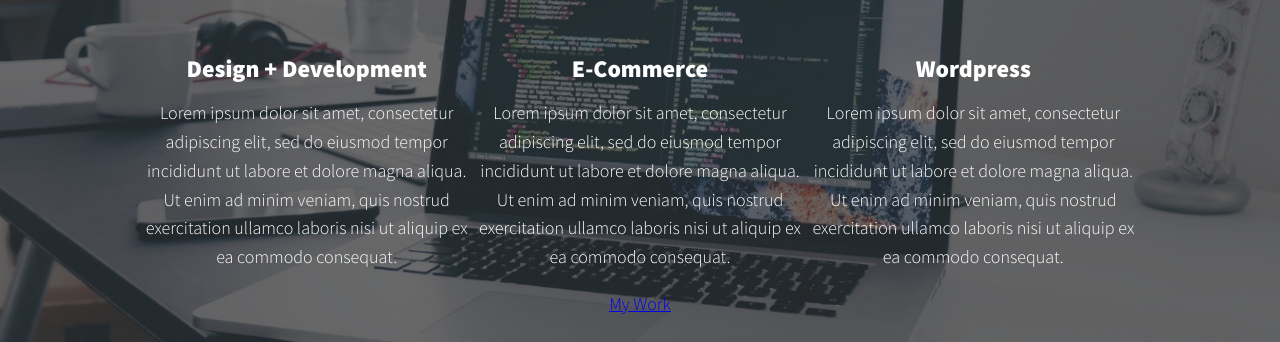
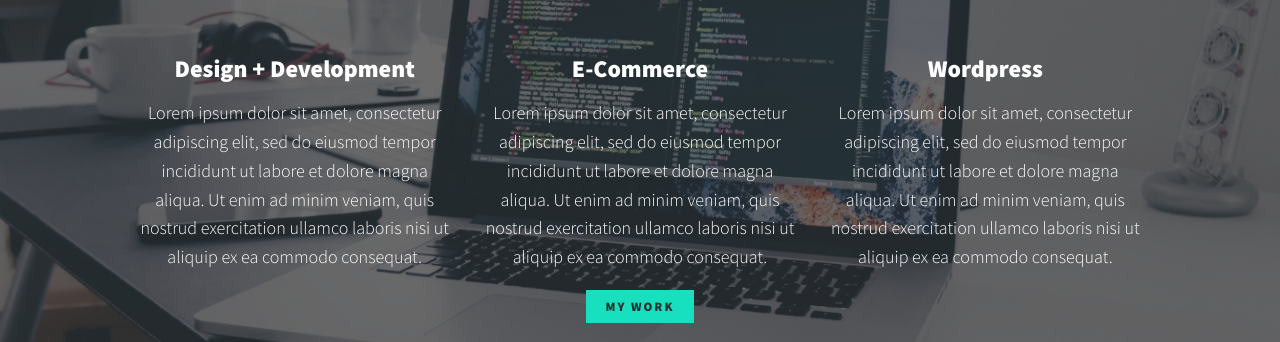
Before and after one commit to rudy35hernandez/Portfolio, a plain HTML site: page index.html in a window 1280 px wide. Shown: the part 629-971 px from the top of the page. Drawn offline with nearby package versions, Linux system fonts and the light colour scheme.

Commit message:
added some styling to button

```diff
--- a/css/style.css
+++ b/css/style.css
@@ -57,6 +57,31 @@
 
 strong { font-weight: var(--fw-bold) }
 
+:focus {
+    outline: 3px solid var(--clr-accent);
+    outline-offset: 3px;
+}
+
+/* buttons */
+
+.btn {
+    display: inline-block;
+    padding: .5em 1.5em;
+    background: var(--clr-accent);
+    color: var(--clr-dark);
+    text-decoration: none;
+    cursor: pointer;
+    font-size: .8rem;
+    text-transform: uppercase;
+    letter-spacing: 2px;
+    font-weight: var(--fw-bold);
+    transition: transform 200ms ease-in-out;
+}
+
+.btn:hover{
+    transform: scale(1.1)
+}
+
 /* Typography */
 
 h1,
@@ -111,8 +136,8 @@
     box-shadow: var(--bs);
 }
 
-.section__subtitle--intro{
-    display: inline-block
+.section__subtitle--intro {
+    display: inline-block;
 }
 
 @media (min-width: 600px) {
@@ -146,7 +171,8 @@
 }
 
 
-/* my services section */
+
+/*  My services section  */
 
 .my-services {
     background-color: var(--clr-dark);
@@ -157,27 +183,34 @@
     text-align: center;
 }
 
-
-.section__title--services{
+.section__title--services {
     color: var(--clr-accent);
     position: relative;
 }
 
-.section__title--services::after{
-    content: "";
+.section__title--services::after {
+    content: '';
     display: block;
     width: 2em;
     height: 1px;
     margin: 0.5em auto 1em;
     background: var(--clr-light);
-    opacity: 0.25
+    opacity: 0.25;
 }
 
+.service {
+    max-width: 500px;
+    margin: 0 auto;
+}
 
-@media (min-width: 800px){
+@media (min-width: 800px) {
     .services {
         display: flex;
         max-width: 1000px;
         margin: 0 auto;
     }
+
+    .service + .service {
+        margin-left: 2em;
+    }
 }
```
